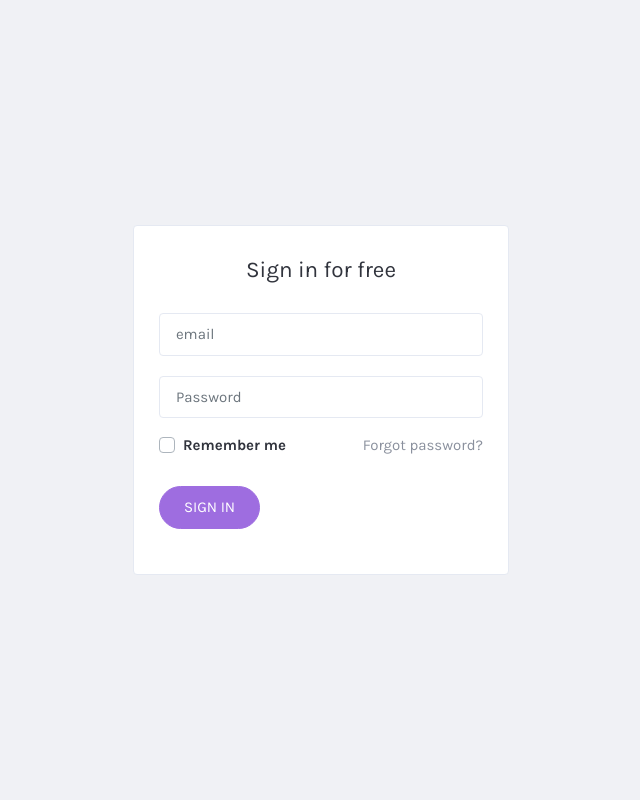
After one commit to i9experts/relowork, a Laravel app: page /login-page in a window 1280 px wide. The commit adds this page. Shown: the whole page, without its empty margins (319-959 px from the left). Run offline with Laravel 12, Linux system fonts and the light colour scheme.

Commit message:
login page front end is done
login page front end is done

```diff
--- /dev/null
+++ b/resources/views/auth/login-view.blade.php
@@ -0,0 +1,94 @@
+<!DOCTYPE html>
+
+<html lang="en">
+<head>
+  <head>
+  <meta charset="utf-8" />
+  <meta http-equiv="X-UA-Compatible" content="IE=edge" />
+  <meta name="viewport" content="width=device-width, initial-scale=1" />
+
+  <title>Login page</title>
+
+  <!-- GOOGLE FONTS -->
+  <link href="https://fonts.googleapis.com/css?family=Karla:400,700|Roboto" rel="stylesheet">
+  <link href="{{ url('assets/plugins/material/css/materialdesignicons.min.css') }}" rel="stylesheet" />
+  <link href="{{ url('assets/plugins/simplebar/simplebar.css') }}" rel="stylesheet" />
+
+  <!-- PLUGINS CSS STYLE -->
+  <link href="{{ url('assets/plugins/nprogress/nprogress.css') }}" rel="stylesheet" />
+
+  <!-- MONO CSS -->
+  <link id="main-css-href" rel="stylesheet" href="{{ url('assets/css/style.css') }}" />
+
+
+
+
+  <!-- FAVICON -->
+  <!-- <link href="images/favicon.png" rel="shortcut icon" /> -->
+
+  <!--
+    HTML5 shim and Respond.js for IE8 support of HTML5 elements and media queries
+  -->
+  <!-- WARNING: Respond.js doesn't work if you view the page via file:// -->
+  <!--[if lt IE 9]>
+    <script src="https://oss.maxcdn.com/html5shiv/3.7.2/html5shiv.min.js"></script>
+    <script src="https://oss.maxcdn.com/respond/1.4.2/respond.min.js"></script>
+  <![endif]-->
+  <script src="{{ url('assets/plugins/nprogress/nprogress.js') }}"></script>
+</head>
+
+</head>
+  <body class="bg-light-gray" id="body">
+          <div class="container d-flex align-items-center justify-content-center" style="min-height: 100vh">
+          <div class="d-flex flex-column justify-content-between">
+            <div class="row justify-content-center">
+              <div class="col-lg-6 col-md-10">
+                <div class="card card-default mb-0">
+                  <div class="card-header pb-0">
+                    <!-- <div class="app-brand w-100 d-flex justify-content-center border-bottom-0">
+                      <a class="w-auto pl-0" href="">
+                        <img src="images/logo.png" alt="Mono">
+                        <span class="brand-name text-dark">MONO</span>
+                      </a>
+                    </div> -->
+                  </div>
+                  <div class="card-body px-5 pb-5 pt-0">
+
+                    <h4 class="text-dark mb-6 text-center">Sign in for free</h4>
+
+                    <form action="">
+                      <div class="row">
+                        <div class="form-group col-md-12 mb-4">
+                          <input type="email" class="form-control input-lg" id="email" aria-describedby="emailHelp"
+                            placeholder="email">
+                        </div>
+                        <div class="form-group col-md-12 ">
+                          <input type="password" class="form-control input-lg" id="password" placeholder="Password">
+                        </div>
+                        <div class="col-md-12">
+
+                          <div class="d-flex justify-content-between mb-3">
+
+                            <div class="custom-control custom-checkbox mr-3 mb-3">
+                              <input type="checkbox" class="custom-control-input" id="customCheck2">
+                              <label class="custom-control-label" for="customCheck2">Remember me</label>
+                            </div>
+
+                            <a class="text-color" href="#"> Forgot password? </a>
+
+                          </div>
+
+                          <button type="submit" class="btn btn-primary btn-pill mb-4">Sign In</button>
+
+                        </div>
+                      </div>
+                    </form>
+                  </div>
+                </div>
+              </div>
+            </div>
+          </div>
+        </div>
+
+</body>
+</html>
--- a/resources/views/layouts/left-sidebar.blade.php
+++ b/resources/views/layouts/left-sidebar.blade.php
@@ -3,7 +3,7 @@
   <div id="sidebar" class="sidebar sidebar-with-footer">
     <!-- Application Brand -->
     <div class="app-brand">
-      <a href="/">
+      <a href="{{ route('cms.dashboard.index') }}">
         <img src="{{ url('assets/images/logo.png') }}" alt="Charity Management">
         <span class="brand-name">Charity</span>
       </a>
@@ -77,7 +77,7 @@
     <div class="sidebar-footer">
       <div class="sidebar-footer-content">
         <ul class="d-flex">
-          <li><a href="user-account-settings.html" data-toggle="tooltip" title="Profile settings"><i class="mdi mdi-settings"></i></a></li>
+          <li><a href="{{ route('cms.setting.index') }}" data-toggle="tooltip" title="Profile settings"><i class="mdi mdi-settings"></i></a></li>
           <li><a href="#" data-toggle="tooltip" title="No chat messages"><i class="mdi mdi-chat-processing"></i></a></li>
         </ul>
       </div>
--- a/routes/web.php
+++ b/routes/web.php
@@ -14,9 +14,9 @@ use App\Http\Controllers\FinancialManagementController;
 //     return view('welcome');
 // });
 
-// Route::get('/', function () {
-//     return view('dashboard.dashboard');
-// });
+Route::get('/login-page', function () {
+    return view('auth.login-view');
+});
 
 Route::resource('/', DashboardController::class)->names([
     'index' => 'cms.dashboard.index',
```
Also changed, not shown: resources/views/layouts/app.blade.php (+4 -4 lines).
